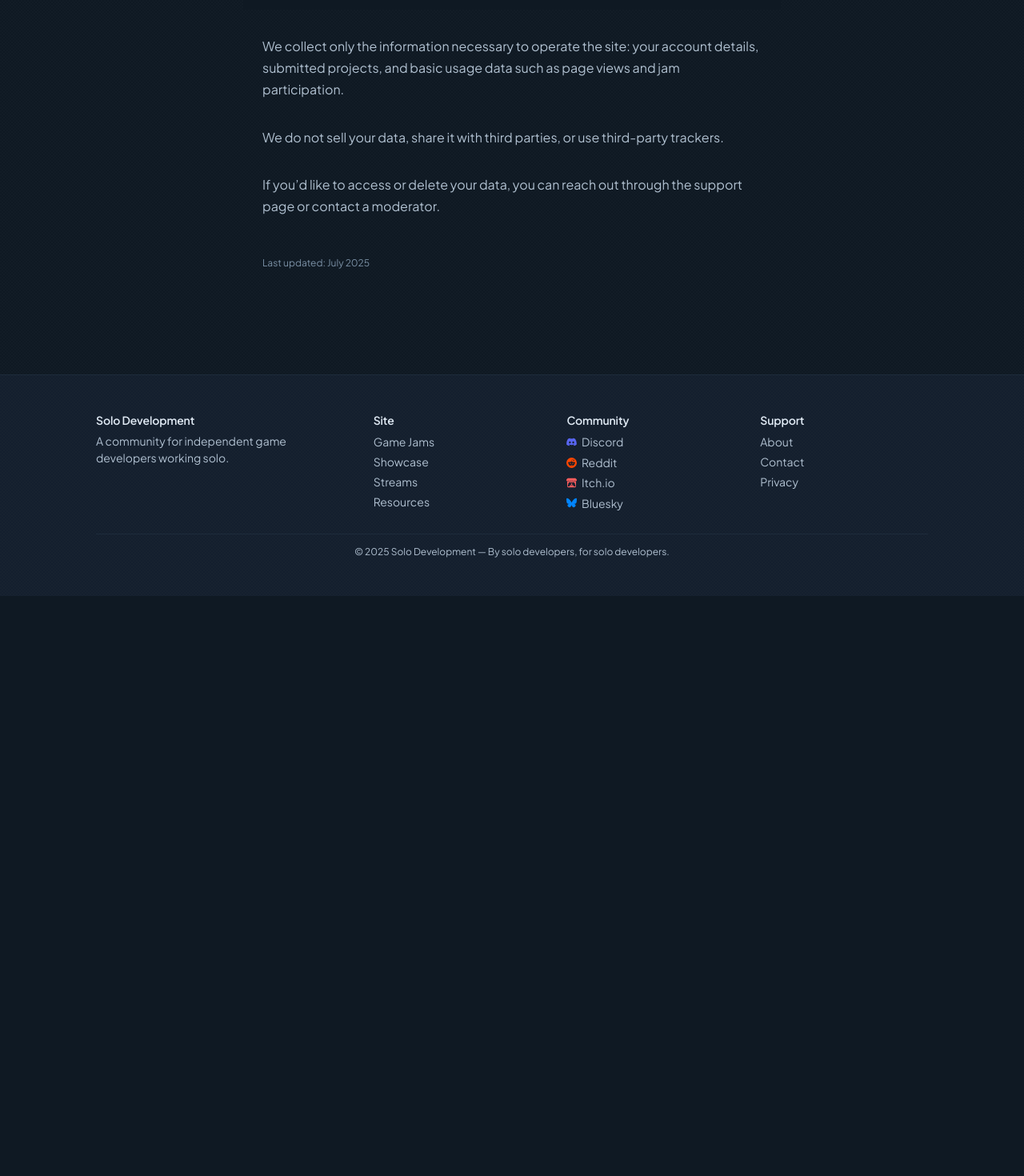
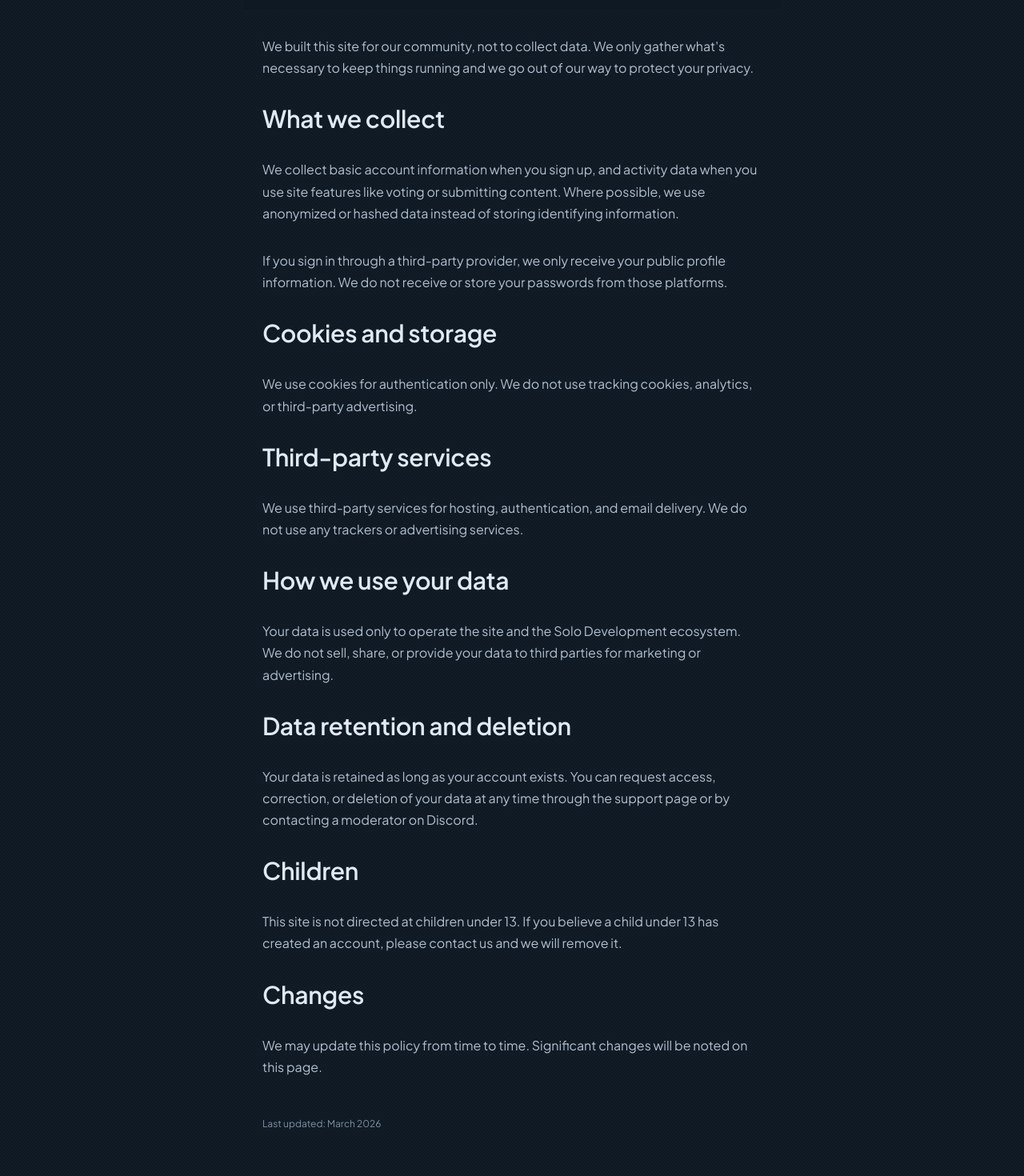
Before and after one commit to CharlesKleeven/solodevelopment, a React (Create React App) app in the folder client/: page /privacy in a window 1280 px wide. Shown: the part 320-1790 px from the top of the page at 80% size. Before the commit the page ends 1065 px from the top, so only its background shows below. Built offline with nearby package versions, Linux system fonts and the light colour scheme; no server answers.

Commit message:
Update privacy policy

```diff
--- a/client/src/pages/Privacy.tsx
+++ b/client/src/pages/Privacy.tsx
@@ -6,8 +6,9 @@ const Privacy: React.FC = () => {
     return (
         <div className="privacy-page">
             <Helmet>
-                <title>Privacy Policy — Solo Development</title>
+                <title>Privacy Policy - Solo Development</title>
                 <meta name="description" content="Privacy policy for solodevelopment.org." />
+                <link rel="canonical" href="https://solodevelopment.org/privacy" />
             </Helmet>
             <section className="page-header">
                 <h1>Privacy Policy</h1>
@@ -15,21 +16,33 @@ const Privacy: React.FC = () => {
             </section>
 
             <section className="section-balanced">
-                <div className="container">
-                    <p>
-                        We collect only the information necessary to operate the site: your account details, submitted projects,
-                        and basic usage data such as page views and jam participation.
-                    </p>
+                <div className="container privacy-content">
 
-                    <p>
-                        We do not sell your data, share it with third parties, or use third-party trackers.
-                    </p>
+                    <p>We built this site for our community, not to collect data. We only gather what's necessary to keep things running and we go out of our way to protect your privacy.</p>
 
-                    <p>
-                        If you’d like to access or delete your data, you can reach out through the support page or contact a moderator.
-                    </p>
+                    <h2>What we collect</h2>
+                    <p>We collect basic account information when you sign up, and activity data when you use site features like voting or submitting content. Where possible, we use anonymized or hashed data instead of storing identifying information.</p>
+                    <p>If you sign in through a third-party provider, we only receive your public profile information. We do not receive or store your passwords from those platforms.</p>
 
-                    <p className="privacy-meta">Last updated: July 2025</p>
+                    <h2>Cookies and storage</h2>
+                    <p>We use cookies for authentication only. We do not use tracking cookies, analytics, or third-party advertising.</p>
+
+                    <h2>Third-party services</h2>
+                    <p>We use third-party services for hosting, authentication, and email delivery. We do not use any trackers or advertising services.</p>
+
+                    <h2>How we use your data</h2>
+                    <p>Your data is used only to operate the site and the Solo Development ecosystem. We do not sell, share, or provide your data to third parties for marketing or advertising.</p>
+
+                    <h2>Data retention and deletion</h2>
+                    <p>Your data is retained as long as your account exists. You can request access, correction, or deletion of your data at any time through the <a href="/support">support page</a> or by contacting a moderator on <a href="https://discord.gg/uXeapAkAra" target="_blank" rel="noopener noreferrer nofollow">Discord</a>.</p>
+
+                    <h2>Children</h2>
+                    <p>This site is not directed at children under 13. If you believe a child under 13 has created an account, please contact us and we will remove it.</p>
+
+                    <h2>Changes</h2>
+                    <p>We may update this policy from time to time. Significant changes will be noted on this page.</p>
+
+                    <p className="privacy-meta">Last updated: March 2026</p>
                 </div>
             </section>
         </div>
```
